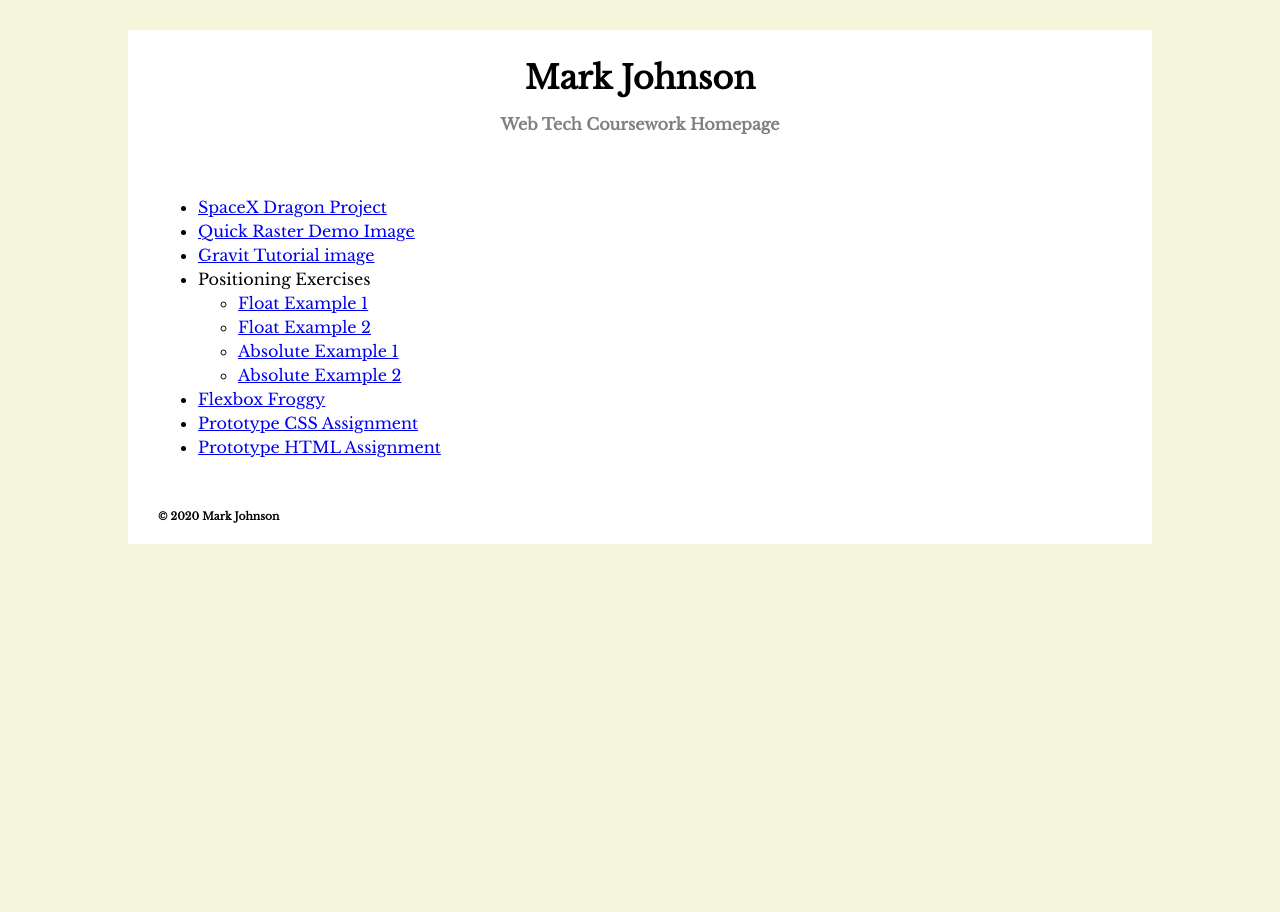
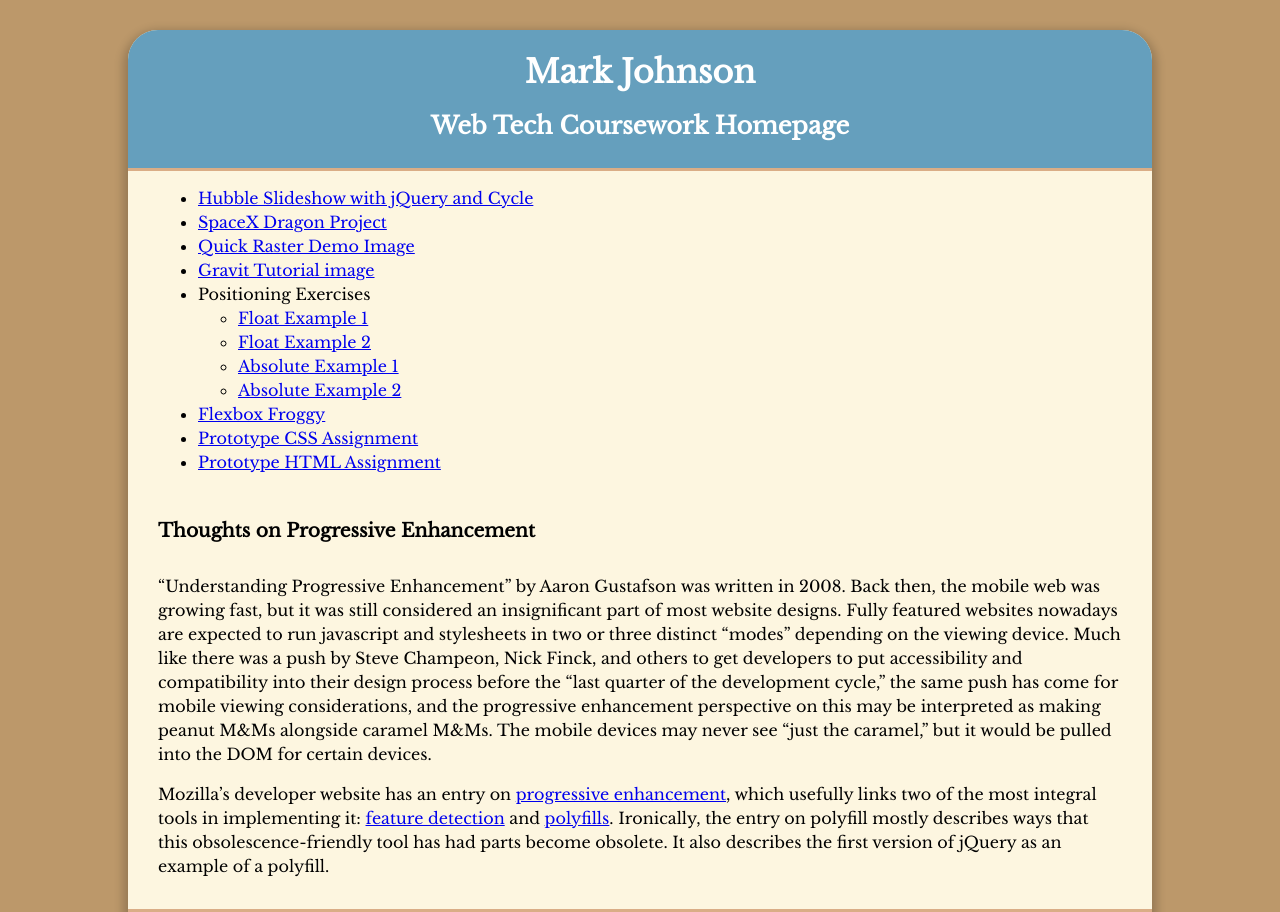
Before and after one commit to PhilthyLogophile/IFSC-1310, a plain HTML site: page index.html in a window 1280 px wide. Shown: the top 912 px of the page. Before the commit the page ends 800 px from the top, so only its background shows below. Drawn offline with nearby package versions, Linux system fonts and the light colour scheme.

Commit message:
Added progressive enhancement assignment and cycle lab, and restyled homepage

```diff
--- a/assets/css/style.css
+++ b/assets/css/style.css
@@ -1,33 +1,51 @@
 * {
   box-sizing: border-box;
+}
+
+h1, h2, h3, h6{
+    margin: 0;
+    padding: 15px 0;
+}
+
+ul{
+    margin: 0;
 }
 
 body{
     font-family: 'Libre Baskerville', serif;
     line-height: 150%;
-    background-color: Beige;
+    background-color: #BC986A;
 }
 
 main{
     width: 80vw;
     max-width: 1200px;
     margin: 30px auto;
-    background-color: White;
+    background-color: #FDF6E0;
+    border: hidden;
+    border-radius: 30px;
+    box-shadow: 0 5px 10px 5px rgba(0, 0, 0, 0.2);
 }
 
-.primary{
+.primary, section{
     padding: 15px 30px;
 }
 
 header.primary{
     text-align: center;
+    background-color: #659FBD;
+    color: White;
+    border: hidden;
+    border-top-left-radius: 30px;
+    border-top-right-radius: 30px;
+    border-bottom: 3px solid #DAAD86;
 }
 
-header.primary h2{
-    color: Gray;
-    font-size: inherit;
+footer.primary{
+    background-color: #659FBD;
+    color: White;
+    border: hidden;
+    border-bottom-left-radius: 30px;
+    border-bottom-right-radius: 30px;
+    border-top: 3px solid #DAAD86;
 }
-
-footer.primary h6{
-    margin: 0;
-}
--- /dev/null
+++ b/cycle/assets/css/style.css
@@ -0,0 +1,72 @@
+* {
+  box-sizing: border-box;
+}
+
+h1, h2, h3, h6{
+    margin: 15px;
+    padding: 0;
+}
+
+ul{
+    margin: 0;
+}
+
+body{
+    font-family: 'Libre Baskerville', serif;
+    line-height: 150%;
+    background-color: #BC986A;
+}
+
+main{
+    width: 80vw;
+    max-width: 1200px;
+    margin: 30px auto;
+    background-color: #FDF6E0;
+    border: hidden;
+    border-radius: 30px;
+    box-shadow: 0 5px 10px 5px rgba(0, 0, 0, 0.2);
+}
+
+.primary, section{
+    padding: 15px 30px;
+}
+
+header.primary{
+    text-align: center;
+    background-color: #659FBD;
+    color: White;
+    border: hidden;
+    border-top-left-radius: 30px;
+    border-top-right-radius: 30px;
+    border-bottom: 3px solid #DAAD86;
+}
+
+.gallery {
+    width: 730px;
+    margin: 0 auto;
+    height: 501px;
+    overflow: hidden; /*Avoids showing all of the images momentarily while JS loads */
+}
+
+.gallery-box {
+    margin: 15px auto;
+    padding: 0;
+    text-align: center;
+    width: 730px;
+    background-color: #CCC;
+    border: 1px solid #999;
+    border-radius: 4px;
+}
+
+.gallery img {
+    margin: 0 15px 15px;
+}
+
+footer.primary{
+    background-color: #659FBD;
+    color: White;
+    border: hidden;
+    border-bottom-left-radius: 30px;
+    border-bottom-right-radius: 30px;
+    border-top: 3px solid #DAAD86;
+}
--- a/index.html
+++ b/index.html
@@ -2,9 +2,9 @@
 
 <html lang="en">
 <head>
+  <meta charset="UTF-8">
+
   <title>IFSC 1310 | Mark Johnson</title>
-
-  <meta charset="UTF-8">
   <link rel="stylesheet" href="assets/css/style.css" />
   <link href="https://fonts.googleapis.com/css2?family=Libre+Baskerville&display=swap" rel="stylesheet">
   <meta name="description" content="Student Homepage for Web Technologies coursework" />
@@ -20,6 +20,7 @@
   </header>
   <nav class="primary">
     <ul>
+      <li><a href="cycle/index.html">Hubble Slideshow with jQuery and Cycle</a></li>
       <li><a href="dragon/index.html">SpaceX Dragon Project</a></li>
       <li><a href="assets/img/hl2-3.webp">Quick Raster Demo Image</a></li>
       <li><a href="assets/img/toot-oriole.jpg">Gravit Tutorial image</a></li>
@@ -36,6 +37,11 @@
       <li><a href="proto/index.html">Prototype HTML Assignment</a></li>
     </ul>
   </nav>
+  <section>
+    <h3>Thoughts on Progressive Enhancement</h3>
+    <p>“Understanding Progressive Enhancement” by Aaron Gustafson was written in 2008. Back then, the mobile web was growing fast, but it was still considered an insignificant part of most website designs. Fully featured websites nowadays are expected to run javascript and stylesheets in two or three distinct “modes” depending on the viewing device. Much like there was a push by Steve Champeon, Nick Finck, and others to get developers to put accessibility and compatibility into their design process before the “last quarter of the development cycle,” the same push has come for mobile viewing considerations, and the progressive enhancement perspective on this may be interpreted as making peanut M&Ms alongside caramel M&Ms. The mobile devices may never see “just the caramel,” but it would be pulled into the DOM for certain devices.</p>
+    <p>Mozilla’s developer website has an entry on <a href="https://developer.mozilla.org/en-US/docs/Glossary/Progressive_Enhancement" title="Progressive Enhancement on MDN web docs">progressive enhancement</a>, which usefully links two of the most integral tools in implementing it: <a href="https://developer.mozilla.org/en-US/docs/Learn/Tools_and_testing/Cross_browser_testing/Feature_detection" title="Feature Detection on MDN web docs">feature detection</a> and <a href="https://developer.mozilla.org/en-US/docs/Glossary/Polyfill" title="Polyfill on MDN web docs">polyfills</a>. Ironically, the entry on polyfill mostly describes ways that this obsolescence-friendly tool has had parts become obsolete. It also describes the first version of jQuery as an example of a polyfill.</p>
+  </section>
   <footer class="primary">
     <h6>&copy; 2020 Mark Johnson</h6>
   </footer>
```
Also changed, not shown: cycle/assets/js/local-calls.js (added, +10 -0 lines), cycle/index.html (added, +37 -0 lines), cycle/assets/img/1.jpg (added), cycle/assets/img/2.jpg (added), cycle/assets/img/3.jpg (added), cycle/assets/img/4.jpg (added).
